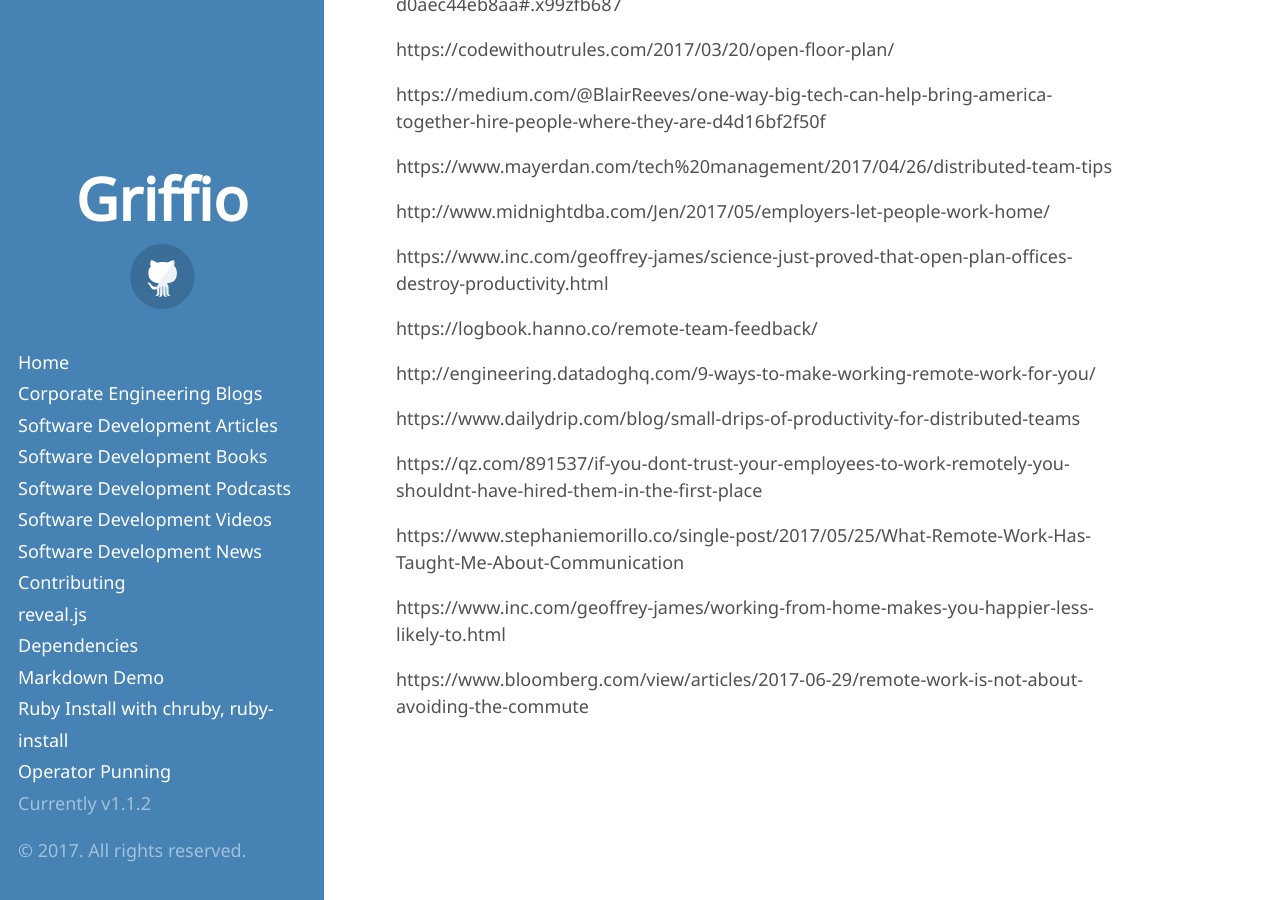
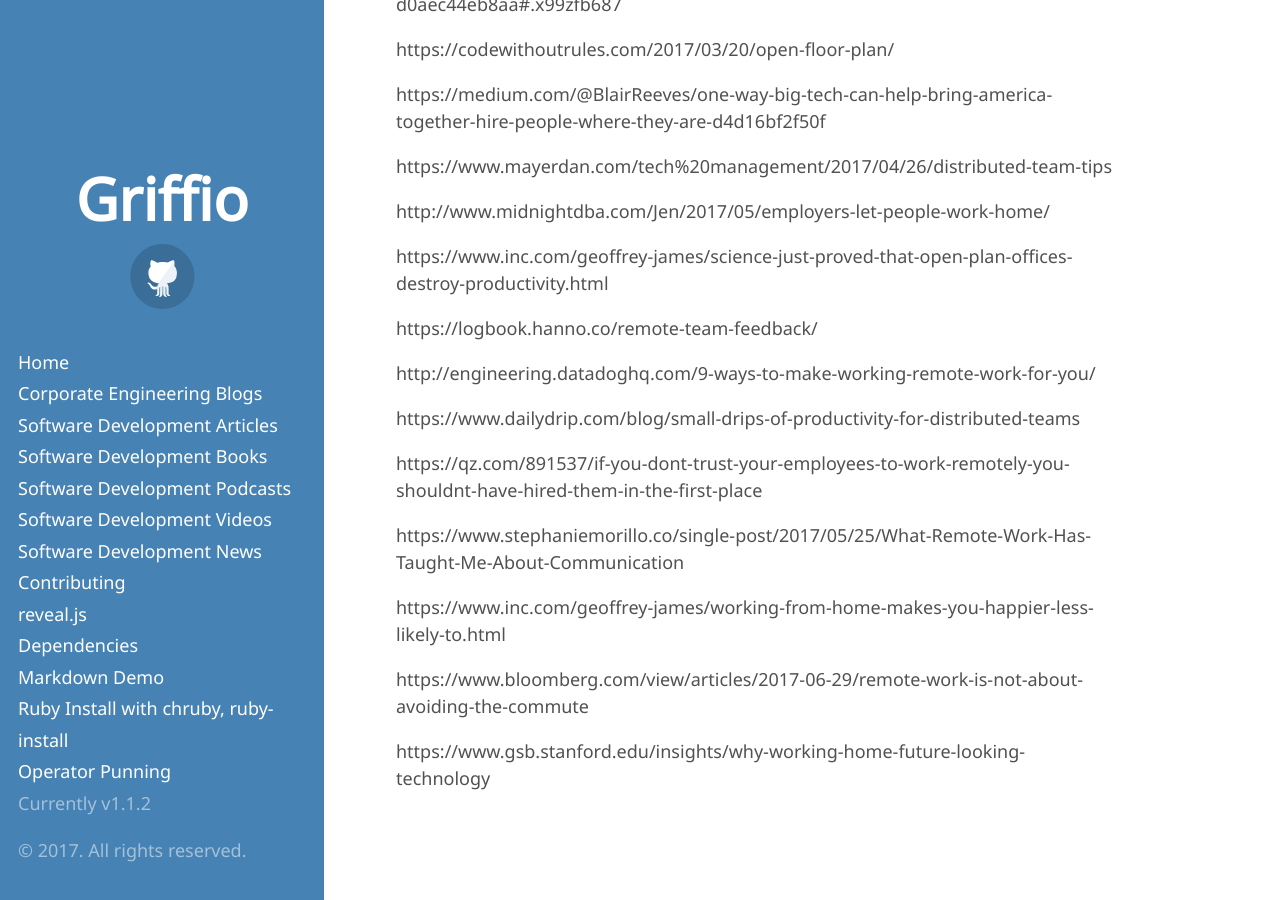
Before and after one commit to griffio/griffio.github.io, a Jekyll site: the page built from distributed_and_remote.md, in a window 1280 px wide and 900 px high, scrolled down 5949 px. Built offline with Jekyll 4.4.1, drawn with Linux system fonts in a browser that asks for light colours; some web fonts are replaced; our own code applies the rules of GitHub Pages for plain Markdown files; some of the changed lines change nothing that is shown.

Commit message:
why-working-home-future-looking-technology

```diff
--- a/distributed_and_remote.md
+++ b/distributed_and_remote.md
@@ -245,3 +245,5 @@ https://www.stephaniemorillo.co/single-post/2017/05/25/What-Remote-Work-Has-Taug
 https://www.inc.com/geoffrey-james/working-from-home-makes-you-happier-less-likely-to.html
 
 https://www.bloomberg.com/view/articles/2017-06-29/remote-work-is-not-about-avoiding-the-commute
+
+https://www.gsb.stanford.edu/insights/why-working-home-future-looking-technology
```
